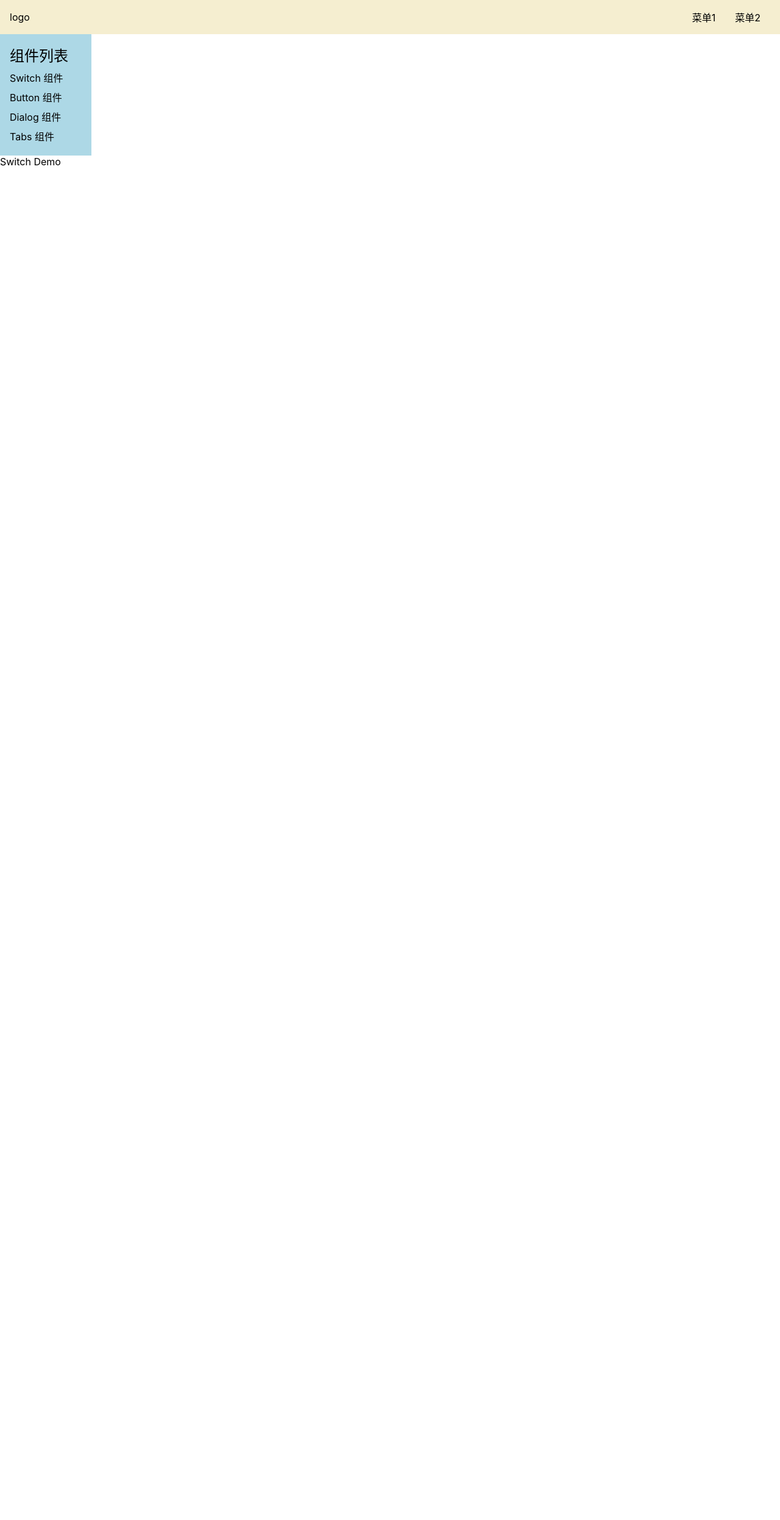
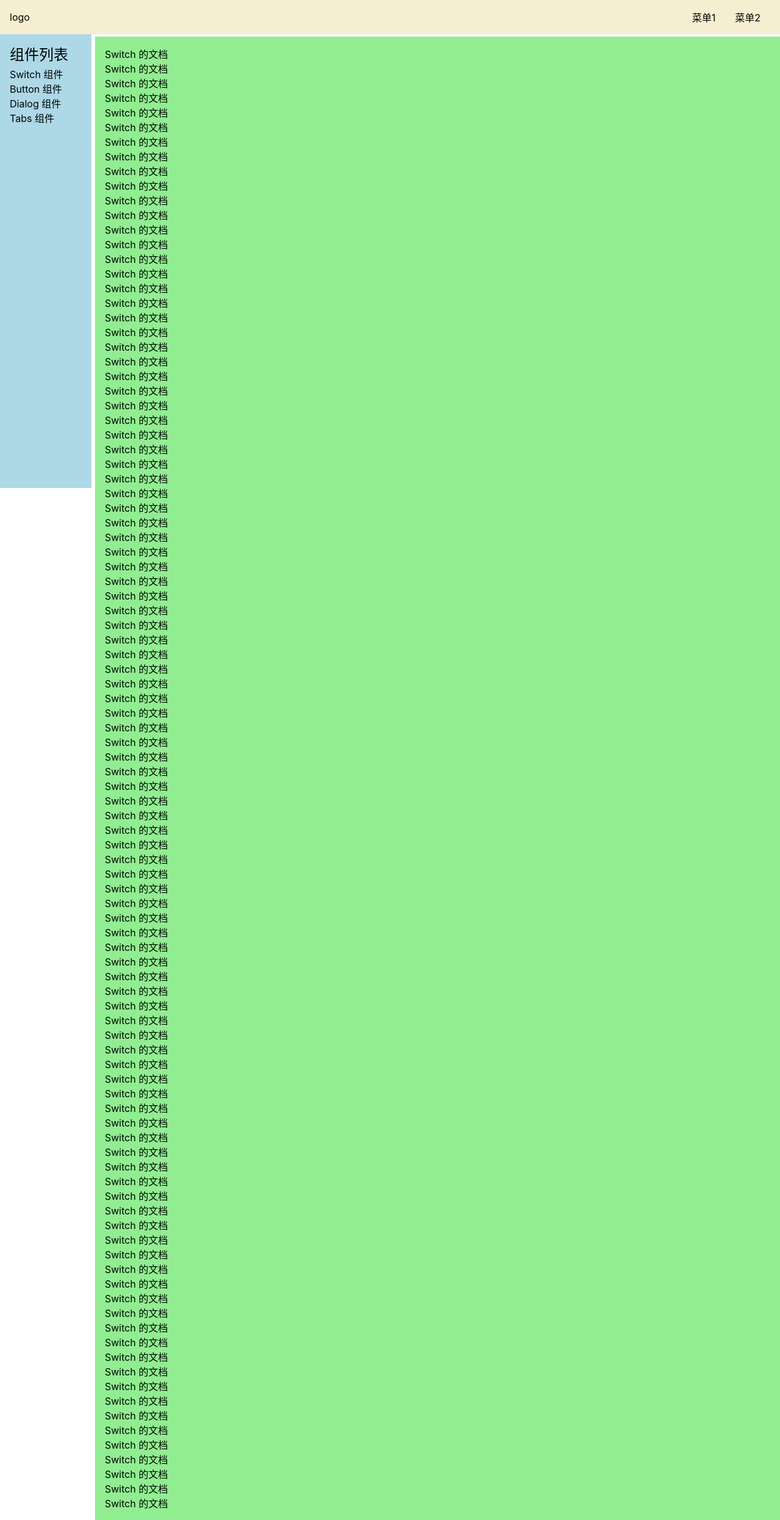
Before and after one commit to AmberWANGDM/diamond-ui, a Vue app: page /#/doc/switch in a window 1280 px wide. Shown: the whole page at 61% size. Before the commit the page ends 800 px from the top, so only its background shows below. Built offline with nearby package versions, Linux system fonts and the light colour scheme.

Commit message:
整体布局css

```diff
--- a/src/components/SwitchDemo.vue
+++ b/src/components/SwitchDemo.vue
@@ -1,3 +1,104 @@
 <template>
-  <div>Switch Demo</div>
+  <div>
+    <p>Switch 的文档</p>
+    <p>Switch 的文档</p>
+    <p>Switch 的文档</p>
+    <p>Switch 的文档</p>
+    <p>Switch 的文档</p>
+    <p>Switch 的文档</p>
+    <p>Switch 的文档</p>
+    <p>Switch 的文档</p>
+    <p>Switch 的文档</p>
+    <p>Switch 的文档</p>
+    <p>Switch 的文档</p>
+    <p>Switch 的文档</p>
+    <p>Switch 的文档</p>
+    <p>Switch 的文档</p>
+    <p>Switch 的文档</p>
+    <p>Switch 的文档</p>
+    <p>Switch 的文档</p>
+    <p>Switch 的文档</p>
+    <p>Switch 的文档</p>
+    <p>Switch 的文档</p>
+    <p>Switch 的文档</p>
+    <p>Switch 的文档</p>
+    <p>Switch 的文档</p>
+    <p>Switch 的文档</p>
+    <p>Switch 的文档</p>
+    <p>Switch 的文档</p>
+    <p>Switch 的文档</p>
+    <p>Switch 的文档</p>
+    <p>Switch 的文档</p>
+    <p>Switch 的文档</p>
+    <p>Switch 的文档</p>
+    <p>Switch 的文档</p>
+    <p>Switch 的文档</p>
+    <p>Switch 的文档</p>
+    <p>Switch 的文档</p>
+    <p>Switch 的文档</p>
+    <p>Switch 的文档</p>
+    <p>Switch 的文档</p>
+    <p>Switch 的文档</p>
+    <p>Switch 的文档</p>
+    <p>Switch 的文档</p>
+    <p>Switch 的文档</p>
+    <p>Switch 的文档</p>
+    <p>Switch 的文档</p>
+    <p>Switch 的文档</p>
+    <p>Switch 的文档</p>
+    <p>Switch 的文档</p>
+    <p>Switch 的文档</p>
+    <p>Switch 的文档</p>
+    <p>Switch 的文档</p>
+    <p>Switch 的文档</p>
+    <p>Switch 的文档</p>
+    <p>Switch 的文档</p>
+    <p>Switch 的文档</p>
+    <p>Switch 的文档</p>
+    <p>Switch 的文档</p>
+    <p>Switch 的文档</p>
+    <p>Switch 的文档</p>
+    <p>Switch 的文档</p>
+    <p>Switch 的文档</p>
+    <p>Switch 的文档</p>
+    <p>Switch 的文档</p>
+    <p>Switch 的文档</p>
+    <p>Switch 的文档</p>
+    <p>Switch 的文档</p>
+    <p>Switch 的文档</p>
+    <p>Switch 的文档</p>
+    <p>Switch 的文档</p>
+    <p>Switch 的文档</p>
+    <p>Switch 的文档</p>
+    <p>Switch 的文档</p>
+    <p>Switch 的文档</p>
+    <p>Switch 的文档</p>
+    <p>Switch 的文档</p>
+    <p>Switch 的文档</p>
+    <p>Switch 的文档</p>
+    <p>Switch 的文档</p>
+    <p>Switch 的文档</p>
+    <p>Switch 的文档</p>
+    <p>Switch 的文档</p>
+    <p>Switch 的文档</p>
+    <p>Switch 的文档</p>
+    <p>Switch 的文档</p>
+    <p>Switch 的文档</p>
+    <p>Switch 的文档</p>
+    <p>Switch 的文档</p>
+    <p>Switch 的文档</p>
+    <p>Switch 的文档</p>
+    <p>Switch 的文档</p>
+    <p>Switch 的文档</p>
+    <p>Switch 的文档</p>
+    <p>Switch 的文档</p>
+    <p>Switch 的文档</p>
+    <p>Switch 的文档</p>
+    <p>Switch 的文档</p>
+    <p>Switch 的文档</p>
+    <p>Switch 的文档</p>
+    <p>Switch 的文档</p>
+    <p>Switch 的文档</p>
+    <p>Switch 的文档</p>
+  </div>
 </template>
--- a/src/components/Topnav.vue
+++ b/src/components/Topnav.vue
@@ -29,7 +29,10 @@
   background: #f5eed0;
   display: flex;
   padding: 16px;
-  position: relative;
+  position: fixed;
+  top: 0;
+  left: 0;
+  width: 100%;
   z-index: 10;
   justify-content: center;
   align-items: center;
--- a/src/views/Doc.vue
+++ b/src/views/Doc.vue
@@ -1,7 +1,6 @@
 <template>
-  <div>
-    <Topnav />
-
+  <div class="layout">
+    <Topnav class="nav" />
     <div class="content">
       <aside v-if="asideVisible">
         <h2>组件列表</h2>
@@ -45,24 +44,49 @@
 </script>
 
 <style lang="scss" scoped>
+.layout {
+  display: flex;
+  flex-direction: column;
+  height: 100vh;
+  > .nav {
+    flex-shrink: 0;
+  }
+  > .content {
+    flex-grow: 1;
+    padding-top: 60px;
+    padding-left: 156px;
+    @media (max-width: 500px) {
+      padding-left: 0;
+    }
+  }
+}
+.content {
+  display: flex;
+  > aside {
+    flex-shrink: 0;
+  }
+  > main {
+    flex-grow: 1;
+    padding: 16px;
+    background: lightgreen;
+  }
+}
+
 aside {
   background: lightblue;
   width: 150px;
   padding: 16px;
-
+  position: fixed;
+  top: 0;
+  left: 0;
+  padding-top: 70px;
+  height: 100%;
   > h2 {
     margin-bottom: 4px;
   }
-  > ol {
-    > li {
-      padding: 4px 0;
-    }
-  }
-  @media (max-width: 500px) {
-    position: fixed;
-    top: 0;
-    left: 0;
-    padding-top: 70px;
-  }
+}
+
+main {
+  overflow: auto;
 }
 </style>
```
